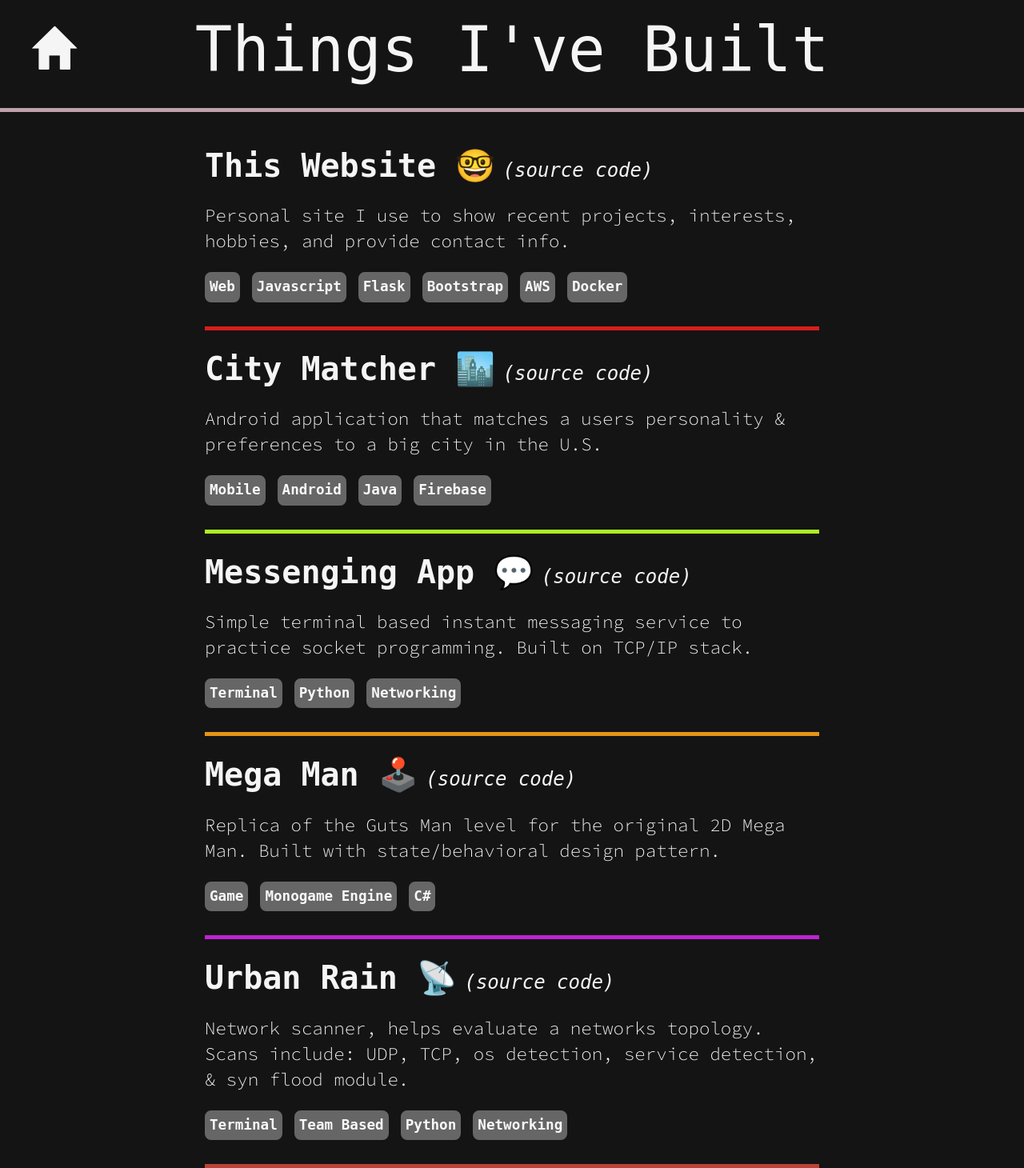
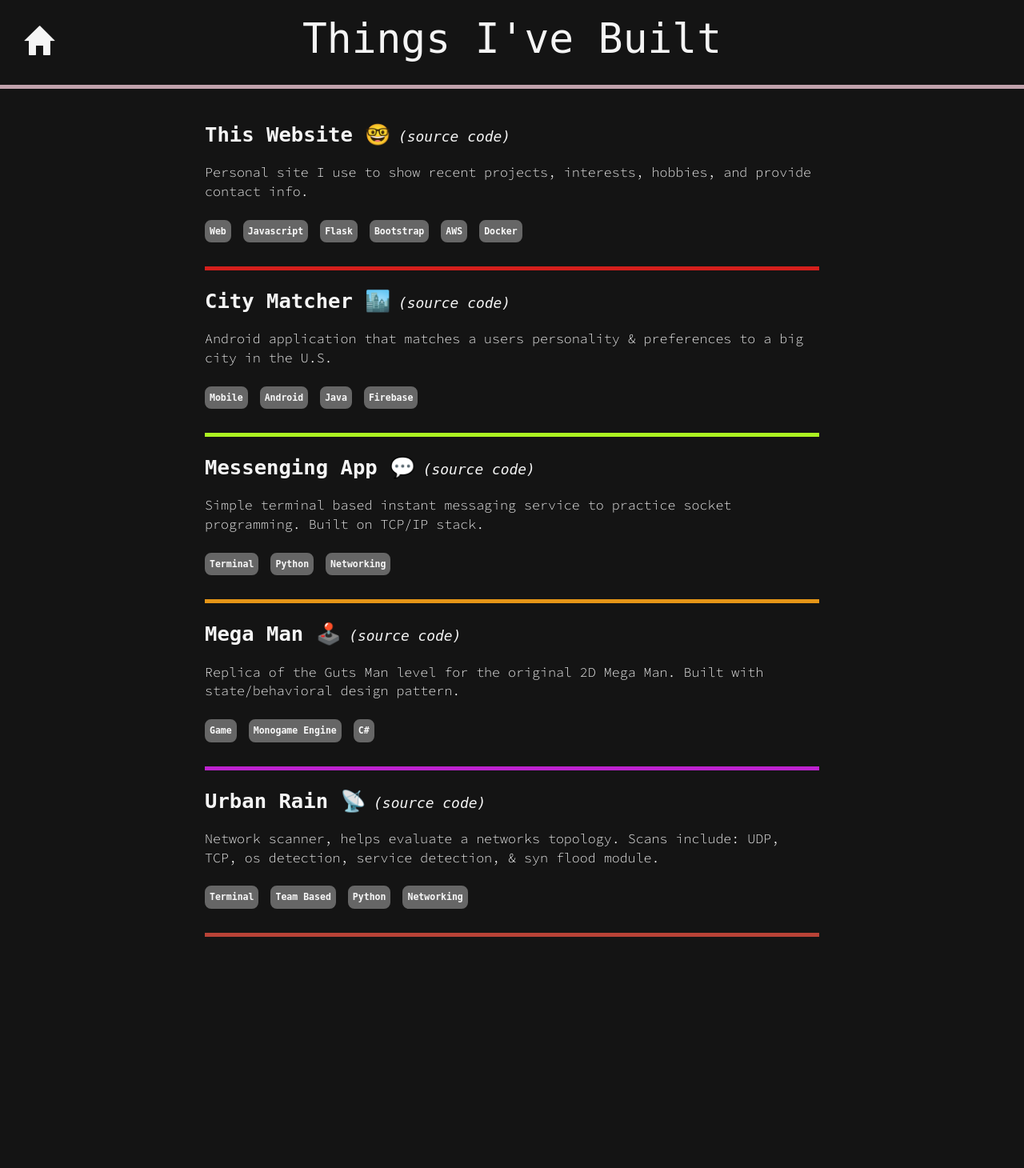
Before and after one commit to nickmorris991/My-Website, a Flask app: page /projects in a window 1280 px wide. Shown: the whole page at 80% size. After the commit the page ends 1171 px from the top, so only its background shows below. Run offline with Flask 2, Linux system fonts and the light colour scheme; some libraries are stand-ins or nearby versions; some web fonts are replaced.

Commit message:
changed to viewport for about and projects. Removed some duplicate css.

```diff
--- a/static/css/about.css
+++ b/static/css/about.css
@@ -3,13 +3,13 @@
 }
 pre {
     white-space: pre-wrap; /*  Valid Since CSS 2.1 */
-    font-size: 1.4em;
+    font-size: 1.3vw;
     color: rgb(245, 245, 245);
     border: rgb(20,20,20);
 }
 .contact {
-    font-size: 2.3em;
-    margin-bottom: 5%; margin-top: 5%;
+    font-size: 2.3vw;
+    margin-bottom: 2.5%; margin-top: 2.5%;
 }
 a, a:hover, a:visited, a:active, a:link {
     color: rgb(245, 245, 245);
--- a/static/css/general/site.css
+++ b/static/css/general/site.css
@@ -12,11 +12,10 @@ hr {
 }
 h1 {
     color: rgb(245, 245, 245);
-    font-size: 2.5em;
 }
 .title, .header {
     color: rgb(245, 245, 245);
-    font-size: 2.2em;
+    font-size: 4vw;
     text-align: center;
 }
 .title {
@@ -33,7 +32,7 @@ h1 {
     left: 0px;
     padding: 15px 30px;
     padding-top: 20px;
-    font-size: 1.5em;
+    font-size: 2.8vw;
     width: 2.5em;
     background-color: Transparent;
     background-repeat:no-repeat;
--- a/static/css/projects.css
+++ b/static/css/projects.css
@@ -6,23 +6,23 @@ p, a, a:hover, a:visited, a:active, a:link {
     margin-top: 3%;
 }
 .project-title {
-    font-size: 2.5em;
+    font-size: 2vw;
     font-weight: bold;
     display: inline-block;
 }
 .project-source {
     display: inline-block;
     font-style: italic;
-    font-size: 1.5em;
+    font-size: 1.4vw;
 }
 .project-desc {
-    font-size: 1.4em;
+    font-size: 1.3vw;
     margin-top: 1%; margin-bottom: 3%;
     font-family: 'Indie Flower', cursive;
     font-family: 'Source Code Pro', monospace;
 }
 .project-tag {
-    font-size: 1.1em;
+    font-size: 0.9vw;
     font-weight: bold;
     display: inline-block;
     background-color: rgb(102, 102, 102);
```
